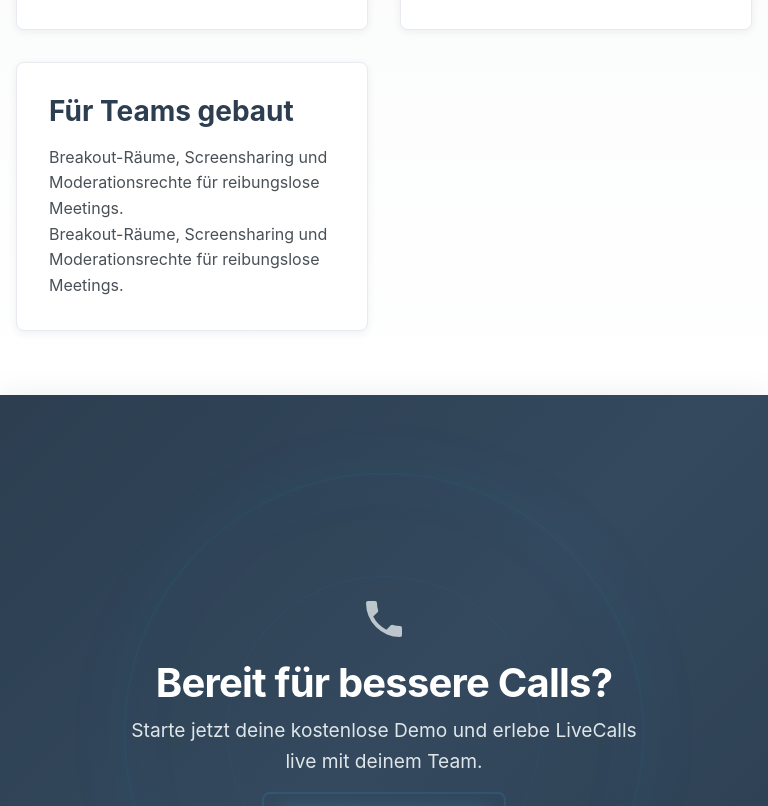
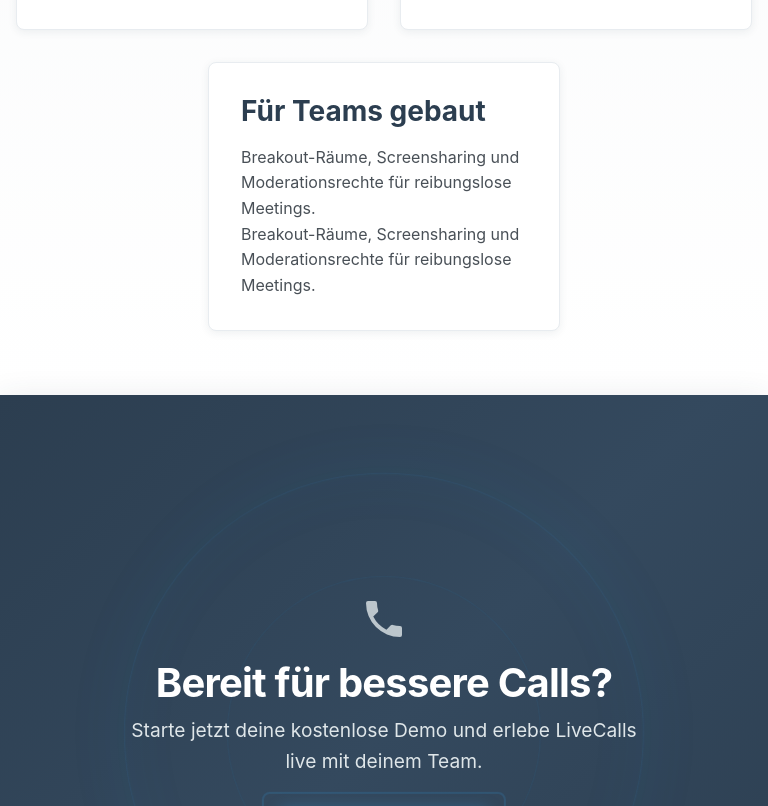
Before and after one commit to PascalNehlsen/group-call-website, a website: page index.html in a window 768 px wide. Shown: the part 1369-2175 px from the top of the page. Drawn offline with Linux system fonts and the light colour scheme.

Commit message:
fix: center last feature card in tablet layout
When the number of feature cards is uneven, span the final card across both columns and center it while keeping the width of a single column.

```diff
--- a/css/features.css
+++ b/css/features.css
@@ -44,3 +44,15 @@
   color: var(--features-text);
   line-height: 1.6;
 }
+
+@media (min-width: 600px) and (max-width: 900px) {
+  .feature-grid {
+    grid-template-columns: repeat(2, minmax(280px, 1fr));
+  }
+
+  .feature-card:last-child:nth-child(odd) {
+    grid-column: 1 / -1;
+    width: calc((100% - var(--spacing-lg)) / 2);
+    justify-self: center;
+  }
+}
```
